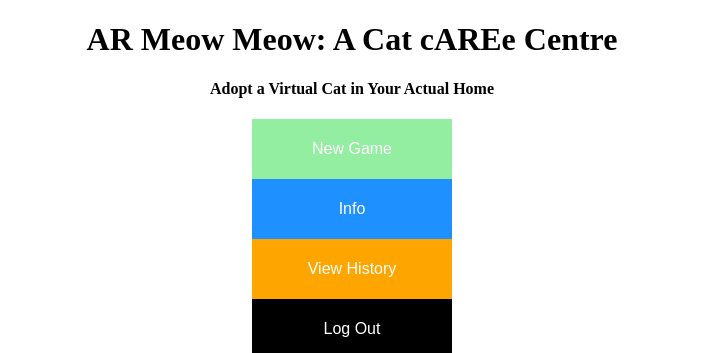
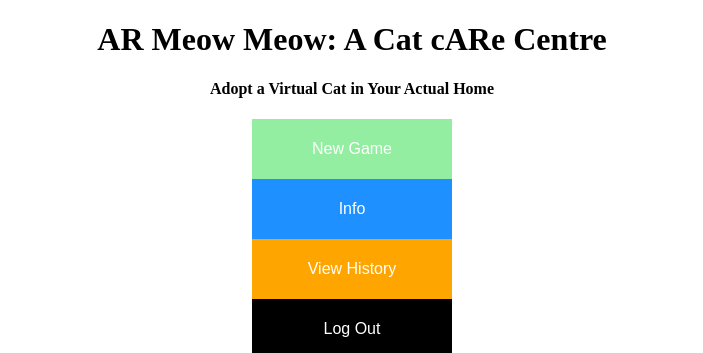
Before and after one commit to Morse579/CSE_218_118_Fa20_Team_M, a plain HTML site: page public/index.html in a window 1280 px wide. Shown: the top 353 px of the page, without its empty margins (288-991 px from the left). Drawn offline with Linux system fonts and the light colour scheme.

Commit message:
Fixed typo

```diff
--- a/public/index.html
+++ b/public/index.html
@@ -153,7 +153,7 @@
     </head>
     <body id="id_body">
         <header>
-            <h1 style="text-align:center">AR Meow Meow: A Cat cAREe Centre</h1>
+            <h1 style="text-align:center">AR Meow Meow: A Cat cARe Centre</h1>
 	    <h4 style="text-align:center">Adopt a Virtual Cat in Your Actual Home</h4>
         </header>
         <div class="flex-container">
```
